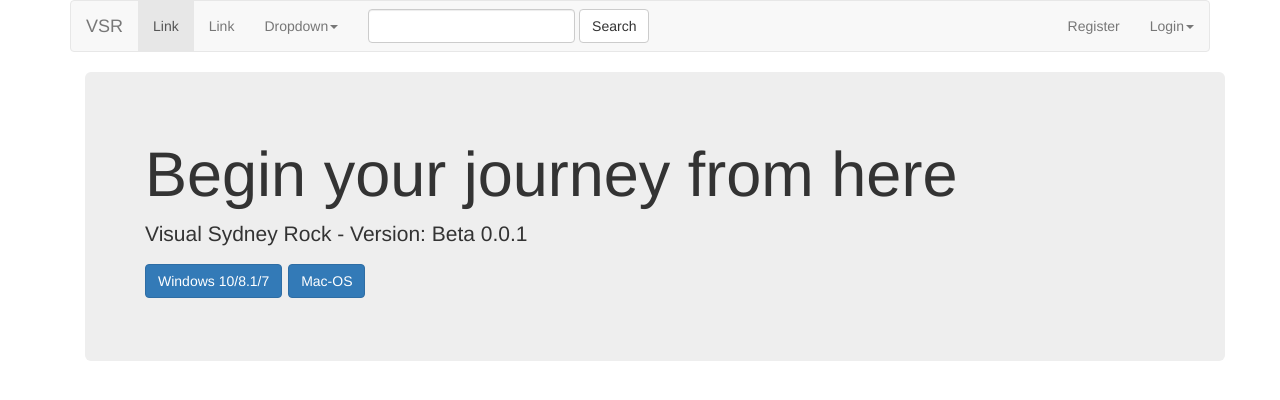
After one commit to CACppuccino/pysite, a Django app: page /trails/person/download/ in a window 1280 px wide. The commit adds this page. Shown: the top 400 px of the page. Run offline with Django 3.2, Linux system fonts and the light colour scheme; some libraries are stand-ins or nearby versions.

Commit message:
download demo done

```diff
--- /dev/null
+++ b/trails/templates/trails/downloads.html
@@ -0,0 +1,101 @@
+<!DOCTYPE html>
+<html>
+<head>
+<meta http-equiv="Content-Type" content="text/html; charset=UTF-8">
+   <title>Visual Sydney Rock-Download</title>
+	<link rel="stylesheet" href="https://cdn.bootcss.com/bootstrap/3.3.7/css/bootstrap.min.css">
+	<script src="https://cdn.bootcss.com/jquery/2.1.1/jquery.min.js"></script>
+	<script src="https://cdn.bootcss.com/bootstrap/3.3.7/js/bootstrap.min.js"></script>
+</head>
+<body cz-shortcut-listen="true">
+<div class="container">
+	<div class="row clearfix">
+		<div class="col-md-12 column">
+			<nav class="navbar navbar-default" role="navigation">
+				<div class="navbar-header">
+					 <button type="button" class="navbar-toggle" data-toggle="collapse" data-target="#bs-example-navbar-collapse-1"> <span class="sr-only">Toggle navigation</span><span class="icon-bar"></span><span class="icon-bar"></span><span class="icon-bar"></span></button>
+					<a class="navbar-brand" href="#">VSR</a>
+				</div>
+
+				<div class="collapse navbar-collapse" id="bs-example-navbar-collapse-1">
+					<ul class="nav navbar-nav">
+						<li class="active">
+							 <a href="#">Link</a>
+						</li>
+						<li>
+							 <a href="#">Link</a>
+						</li>
+						<li class="dropdown">
+							 <a href="#" class="dropdown-toggle" data-toggle="dropdown">Dropdown<strong class="caret"></strong></a>
+							<ul class="dropdown-menu">
+								<li>
+									 <a href="#">Action</a>
+								</li>
+								<li>
+									 <a href="#">Another action</a>
+								</li>
+								<li>
+									 <a href="#">Something else here</a>
+								</li>
+								<li class="divider">
+								</li>
+								<li>
+									 <a href="#">Separated link</a>
+								</li>
+								<li class="divider">
+								</li>
+								<li>
+									 <a href="#">One more separated link</a>
+								</li>
+							</ul>
+						</li>
+					</ul>
+					<form class="navbar-form navbar-left" role="search">
+						<div class="form-group">
+							<input type="text" class="form-control">
+						</div> <button type="submit" class="btn btn-default">Search</button>
+					</form>
+					<ul class="nav navbar-nav navbar-right">
+						<li>
+							 <a href="#">Register</a>
+						</li>
+						<li class="dropdown">
+							 <a href="#" class="dropdown-toggle" data-toggle="dropdown">Login<strong class="caret"></strong></a>
+							<ul class="dropdown-menu">
+							<form class="form-group" role="form">
+
+									<div class="form-group"><label for="exampleInputEmail1">Email address</label><input type="email" class="form-control" id="exampleInputEmail1"></div>
+
+
+		<div class="form-group">							<label for="exampleInputPassword1">Password</label><input type="password" class="form-control" id="exampleInputPassword1"></div>
+
+
+<div class="form-group">									<button type="submit" class="btn btn-default">Login</button></div>
+
+							</form>
+							</ul>
+						</li>
+					</ul>
+				</div>
+
+			</nav>
+	<div class="container">
+	<div class="row clearfix">
+		<div class="col-md-12 column">
+			<div class="jumbotron">
+				<h1>
+					Begin your journey from here
+				</h1>
+				<p>
+					Visual Sydney Rock - Version: Beta 0.0.1
+				</p>
+				<p>
+					 <a class="btn btn-primary btn-large" href="{{ dpage}}">Windows 10/8.1/7</a>
+					 <a class="btn btn-primary btn-large" href="{{ dpage }}" >Mac-OS</a>
+				</p>
+			</div>
+		</div>
+	</div>
+</div>
+	</body>
+</html>
--- a/trails/templates/trails/index.html
+++ b/trails/templates/trails/index.html
@@ -157,7 +157,7 @@
 								Well come to Visual Sydney Rock and let us start our wonderful journey now!
 							</p>
 							<p>
-								 <a class="btn btn-primary" href="#">Learn More</a> <!--<a class="btn" href="#">Action</a>-->
+								 <a class="btn btn-primary" href="{{ todpage }}">Learn More</a> <!--<a class="btn" href="#">Action</a>-->
 							</p>
 						</div>
 					</div>
--- a/trails/urls.py
+++ b/trails/urls.py
@@ -4,5 +4,6 @@ from trails import views as tviews
 
 urlpatterns = [
 	url(r'^person/(?P<numm>[0-9])/$',tviews.checkperson),
-	url(r'^person/bags/$',tviews.bags)
+	url(r'^person/bags/$',tviews.bags),
+	url(r'^person/download/$',tviews.downloads),
 ]
--- a/trails/views.py
+++ b/trails/views.py
@@ -18,15 +18,20 @@ def checkperson(requests, numm):
 	return HttpResponse(records)
 
 def index_page(request):
-	return render(request, 'trails/index.html')
+	todpage = '/trails/person/download/'
+	return render(request, 'trails/index.html', {'todpage':todpage})
+
+def downloads(request):
+	dpage = '../bags/'
+	return render(request, 'trails/downloads.html', {'dpage':dpage})
 
 def bags(requests):
     #file_path = 'media/MobileHome-master.zip'
-    file_path = os.path.join(settings.MEDIA_ROOT,'MobileHome-master.zip')
-    print("*****",file_path)
+    file_path = os.path.join(settings.MEDIA_ROOT,'MobileHome--master.zip')
+    #print("*****",file_path)
     if os.path.exists(file_path):
         with open(file_path, 'rb') as fh:
-            response = HttpResponse(fh.read(), content_type="application/zip")
-            response['Content-Disposition'] = 'inline; filename=' + os.path.basename(file_path)
-            return response
+    	    response = HttpResponse(fh.read(), content_type="application/zip")
+    	    response['Content-Disposition'] = 'inline; filename=' + os.path.basename(file_path)
+        return response
     raise Http404
--- a/tutorial/settings.py
+++ b/tutorial/settings.py
@@ -118,7 +118,8 @@ USE_L10N = True
 
 USE_TZ = True
 
-
+# For media route
+MEDIA_ROOT = '/home/cup/Documents/tutorial/media'
 # Static files (CSS, JavaScript, Images)
 # https://docs.djangoproject.com/en/1.11/howto/static-files/
 
```
